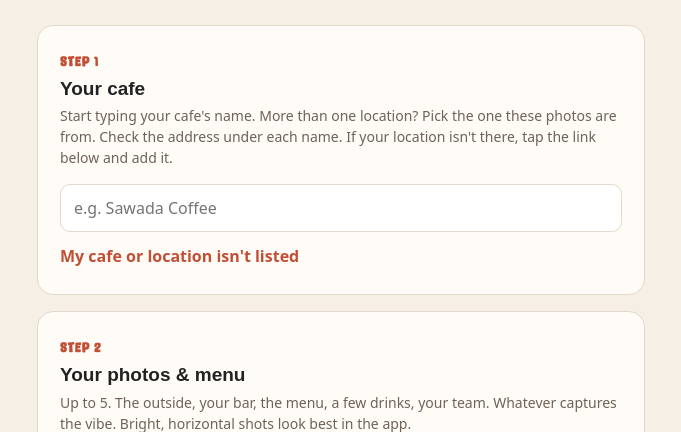
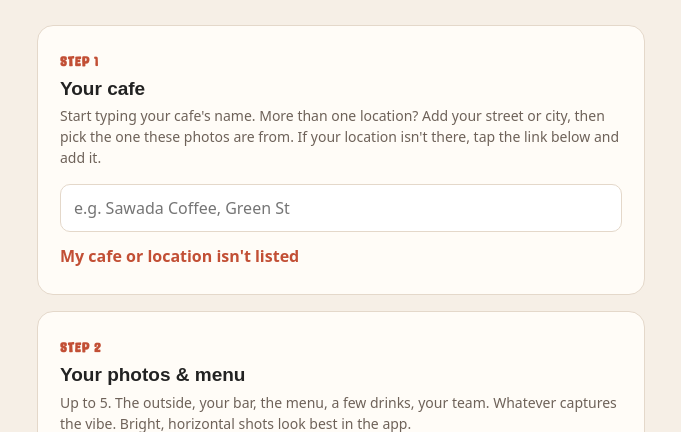
Before and after one commit to gershinho/launch, a website: page photos/index.html in a window 1280 px wide. Shown: the part 752-1184 px from the top of the page, without its empty margins (299-980 px from the left). Drawn offline with Linux system fonts and the light colour scheme; a web font is replaced by a local one.

Commit message:
Photos form: example shows typing a street to pick a location
Co-Authored-By: Claude Opus 5.5 <noreply@anthropic.com>

```diff
--- a/photos/index.html
+++ b/photos/index.html
@@ -128,9 +128,9 @@ textarea{min-height:96px;resize:vertical}
         <button type="button" class="linkbtn" id="changeCafe">Change</button>
       </div>
       <div id="searchBox">
-        <p class="hint">Start typing your cafe's name. More than one location? Pick the one these photos are from. Check the address under each name. If your location isn't there, tap the link below and add it.</p>
+        <p class="hint">Start typing your cafe's name. More than one location? Add your street or city, then pick the one these photos are from. If your location isn't there, tap the link below and add it.</p>
         <div class="search">
-          <input type="text" id="cafeSearch" placeholder="e.g. Sawada Coffee" autocomplete="off" aria-label="Search for your cafe">
+          <input type="text" id="cafeSearch" placeholder="e.g. Sawada Coffee, Green St" autocomplete="off" aria-label="Search for your cafe">
           <div class="results" id="results" role="listbox"></div>
         </div>
         <button type="button" class="linkbtn" id="notListed" style="margin-top:8px;padding-left:0">My cafe or location isn't listed</button>
```
